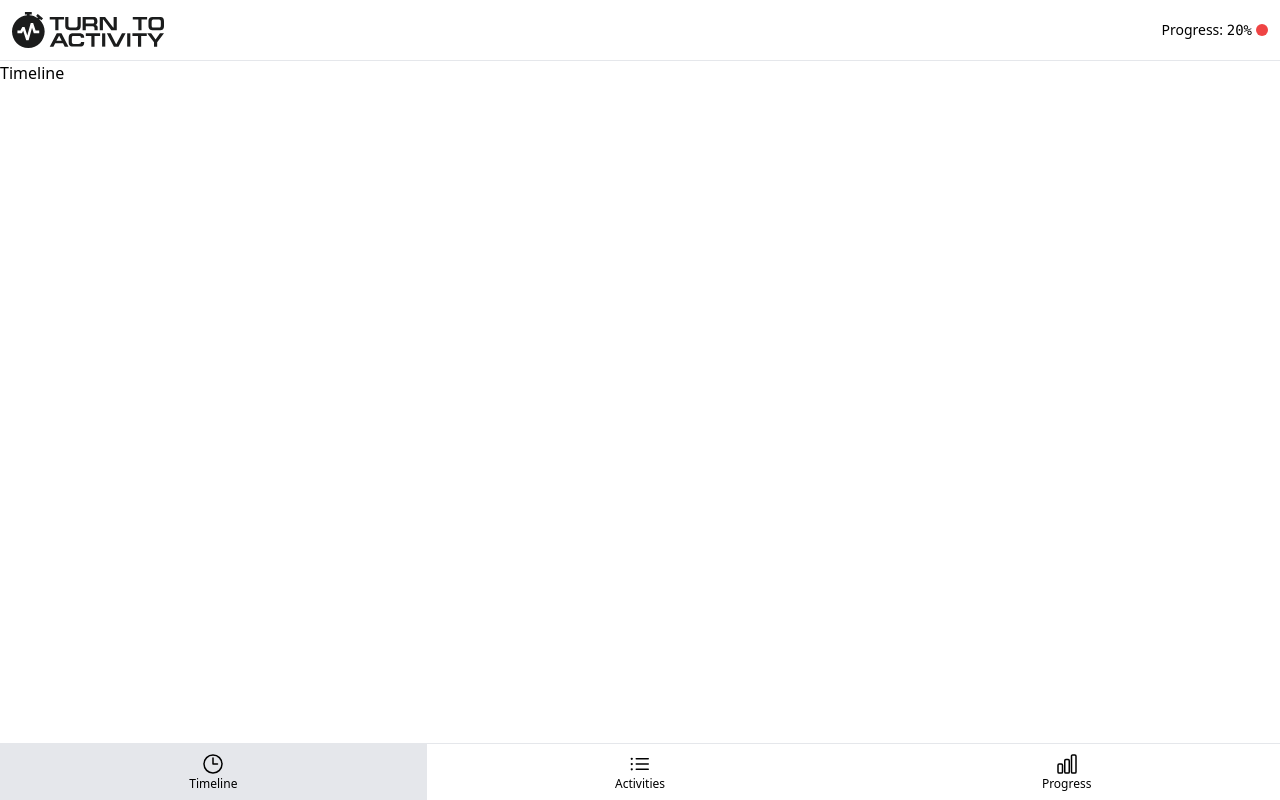
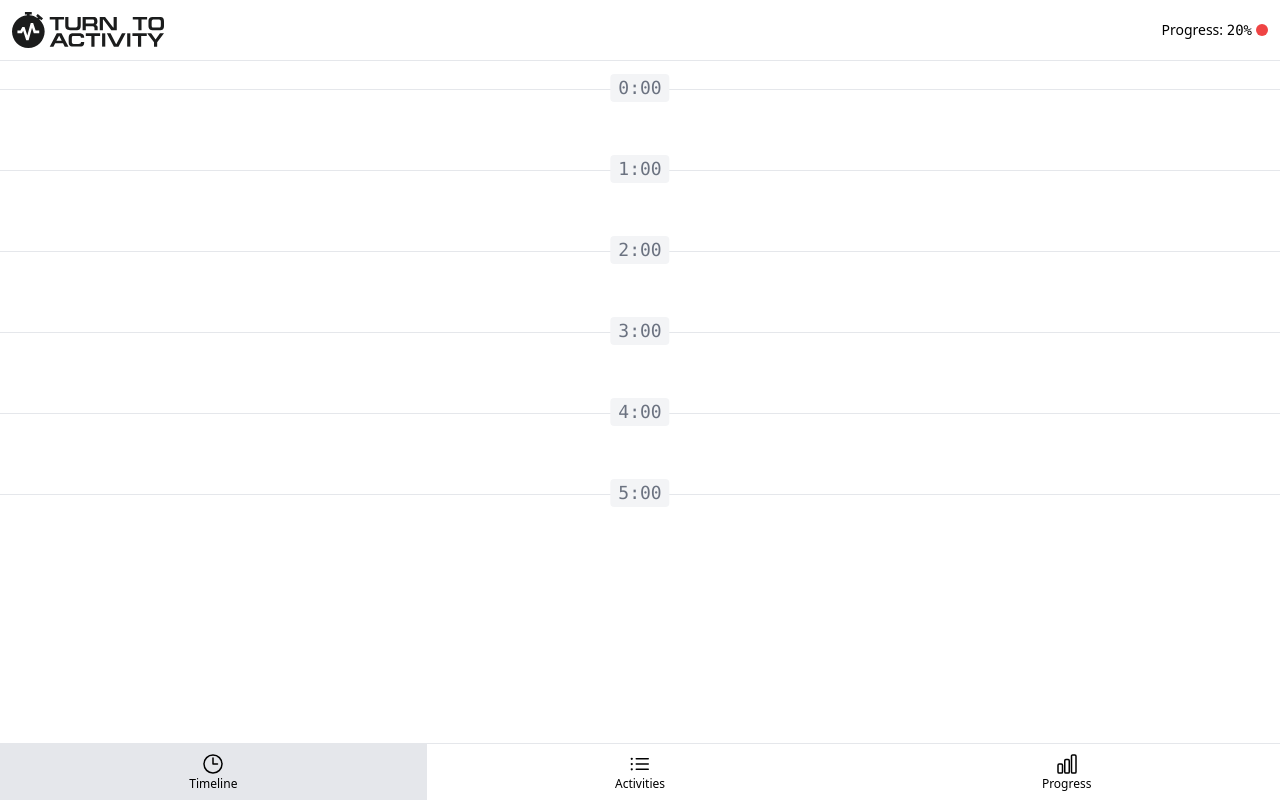
Before and after one commit to aleksdsgn/turntoactivity, a Vue app: page /#timeline in a window 1280 px wide. Built offline with nearby package versions, Linux system fonts and the light colour scheme.

Commit message:
feat: create timeline markup

```diff
--- a/src/pages/TheTimeline.vue
+++ b/src/pages/TheTimeline.vue
@@ -1,3 +1,18 @@
 <template>
-  <h1>Timeline</h1>
+  <div class="mt-7">
+    <ul>
+      <li
+        v-for="i in [0, 1, 2, 3, 4, 5]"
+        :key="i"
+        class="relative flex flex-col gap-2 border-t border-gray-200 py-10 px-4"
+      >
+        <a
+          href="#"
+          class="absolute -top-4 left-1/2 -translate-x-1/2 rounded bg-gray-100 px-2 font-mono text-lg text-gray-500"
+        >
+          {{ i }}:00
+        </a>
+      </li>
+    </ul>
+  </div>
 </template>
```
